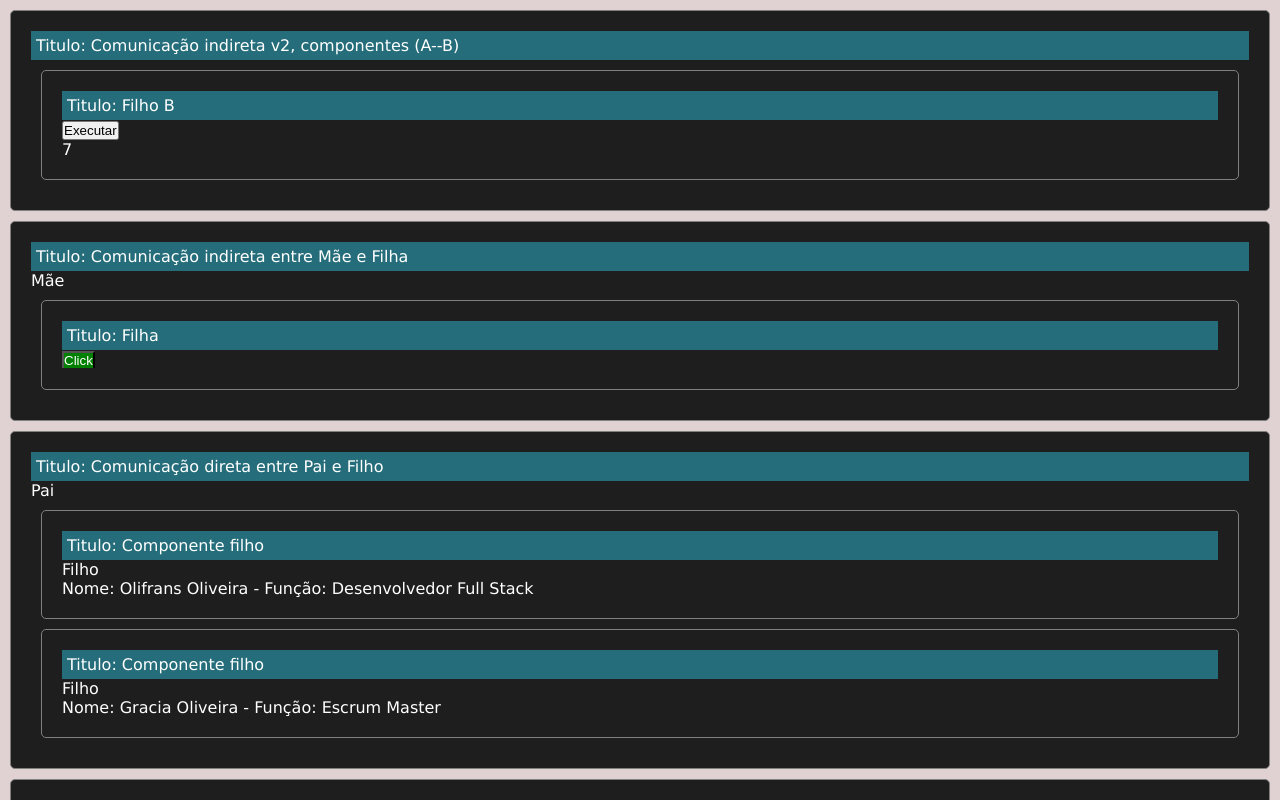
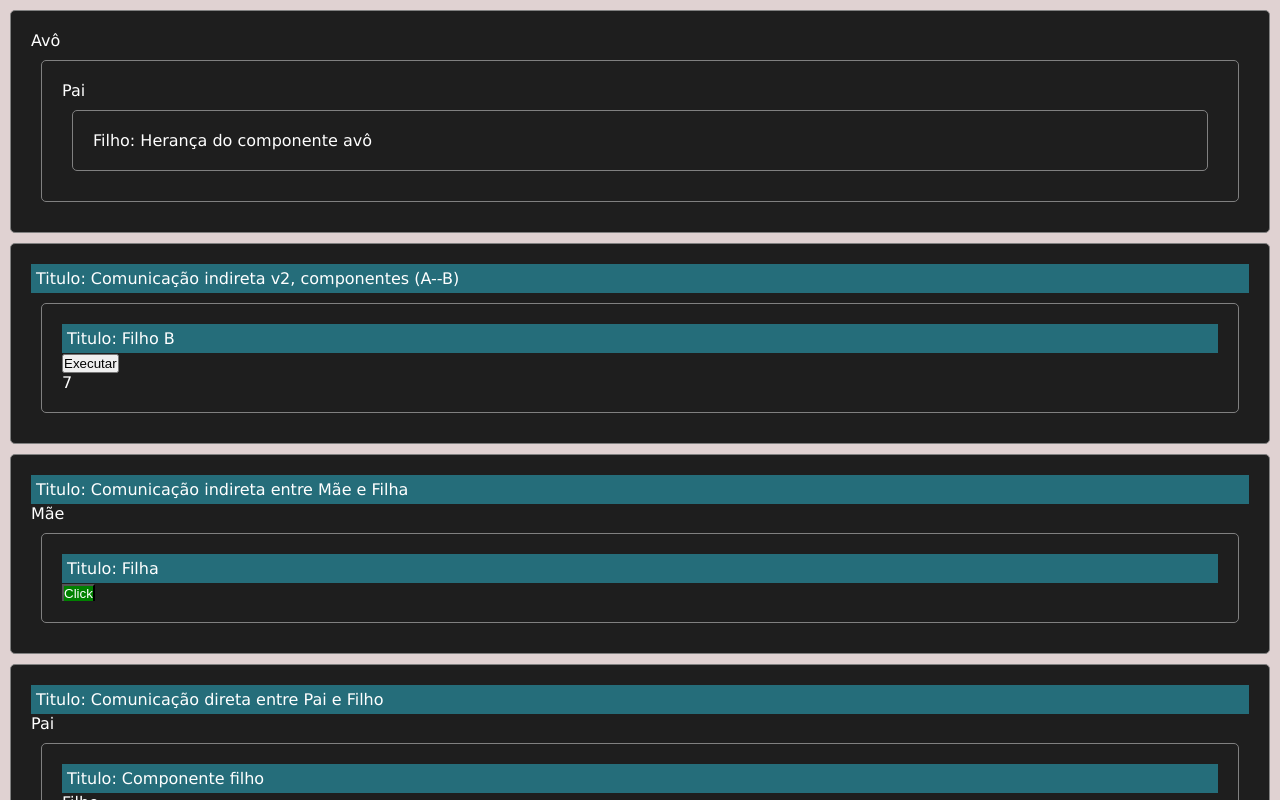
Before and after one commit to Olifrans/react-learning-all, a React (Create React App) app: page / in a window 1280 px wide. Shown: the top 800 px of the page. Built offline with nearby package versions, Linux system fonts and the light colour scheme.

Commit message:
feat: Herança de componentes

```diff
--- a/src/App.tsx
+++ b/src/App.tsx
@@ -12,12 +12,14 @@ import ComponenteDez from "./components/ComponenteDez";
 import ComponentePai from "./comunicacao_direta/ComponentePai";
 import ComponenteMae from "./comunicacao_indireta/ComponenteMae";
 import ComponenteA from "./comunicacao_indireta_dois/ComponenteA";
+import ComponenteAvoA from "./comunicacao_direta-dois/ComponenteAvoA";
 
 function App() {
   return (
     <>
+      <ComponenteAvoA titulo="Complexicidade entre os componentes" />
+
       <ComponenteA titulo="Comunicação indireta v2, componentes (A--B)" />
-
       <ComponenteMae titulo="Comunicação indireta entre Mãe e Filha" />
       <ComponentePai titulo="Comunicação direta entre Pai e Filho" />
       <ComponenteDez titulo="Componente Dez" corTexto="red" />
--- /dev/null
+++ b/src/comunicacao_direta-dois/ComponenteAvoA.tsx
@@ -0,0 +1,11 @@
+import ComponentePaiA from "./ComponentePaiA";
+
+export default function ComponenteAvoA(props) {
+  return (
+    <div className="componente">
+      <p>Avô</p>
+
+      <ComponentePaiA nome="Herança do componente avô" />
+    </div>
+  );
+}
--- /dev/null
+++ b/src/comunicacao_direta-dois/ComponenteFilhoA.tsx
@@ -0,0 +1,7 @@
+export default function ComponenteFilhoA(props) {
+  return (
+    <div className="componente">
+      <p>Filho: {props.nome}</p>
+    </div>
+  );
+}
--- /dev/null
+++ b/src/comunicacao_direta-dois/ComponentePaiA.tsx
@@ -0,0 +1,11 @@
+import ComponenteFilhoA from "./ComponenteFilhoA";
+
+export default function ComponentePaiA(props) {
+  return (
+    <div className="componente">
+      <p>Pai</p>
+
+      <ComponenteFilhoA nome={props.nome} />
+    </div>
+  );
+}
```
